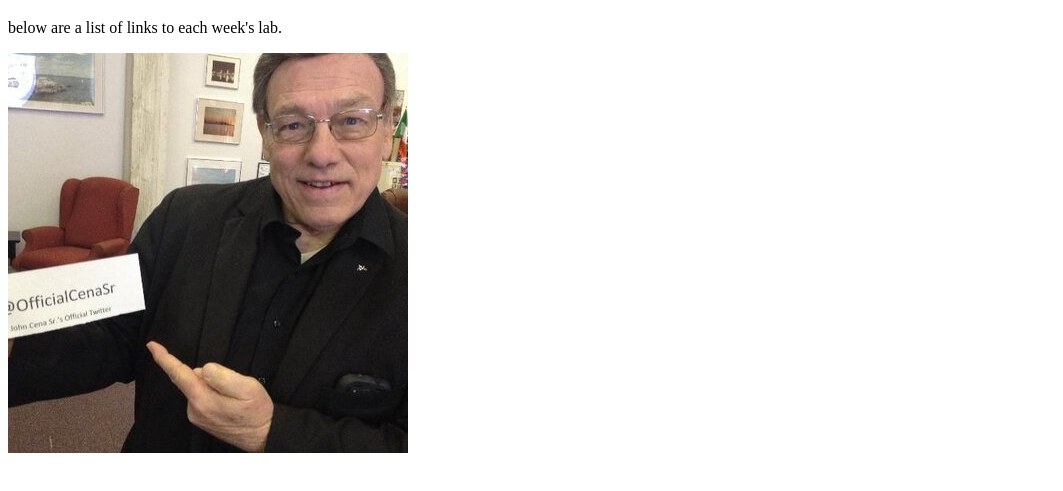
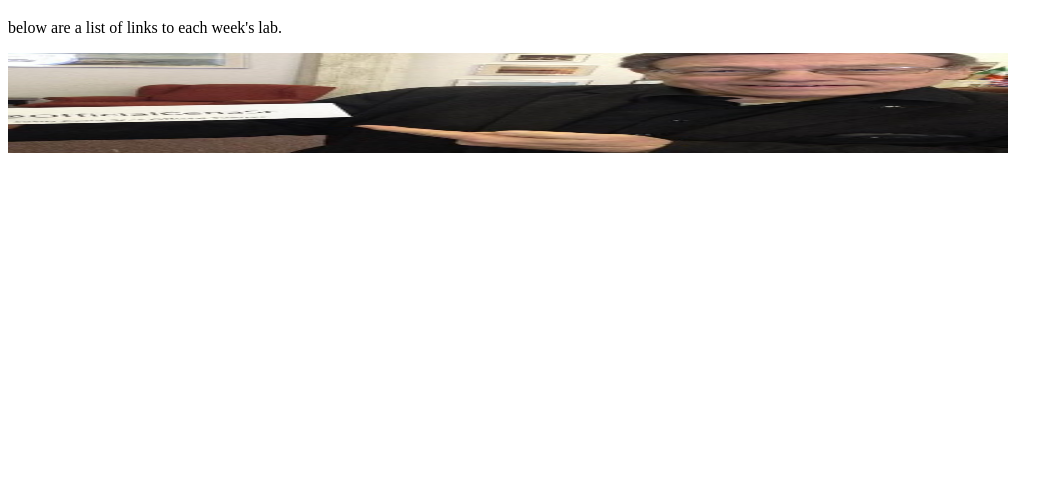
Before and after one commit to S1rSamuel/gds_111_su, a plain HTML site: page index.html in a window 1280 px wide. Shown: the part 61-552 px from the top of the page, without its empty margins (0-1063 px from the left). Drawn offline with Linux system fonts and the light colour scheme.

Commit message:
changedjohncenadadimg

```diff
--- a/index.html
+++ b/index.html
@@ -1,12 +1,17 @@
 <!doctype html>
 <html lang="en">
     <head>
+        <!-- sammy urbaniak
+            your comment goes in here
+            whats up my g's
+
+        -->
         <title>class main page html / javascript</title>
         <meta charset="UTF-8">
     </head>
     <body>
         <h1>welcome to my gds 111 class page! this is so cool!</h1>
         <p> below are a list of links to each week's lab.</p>
-        <img src="images/johncenasr.jpeg" alt=johncenasenior">
+        <img src="images/johncenasr.jpeg" alt=johncenasenior" width="1000" height="100">
     </body>
 </html>
```
